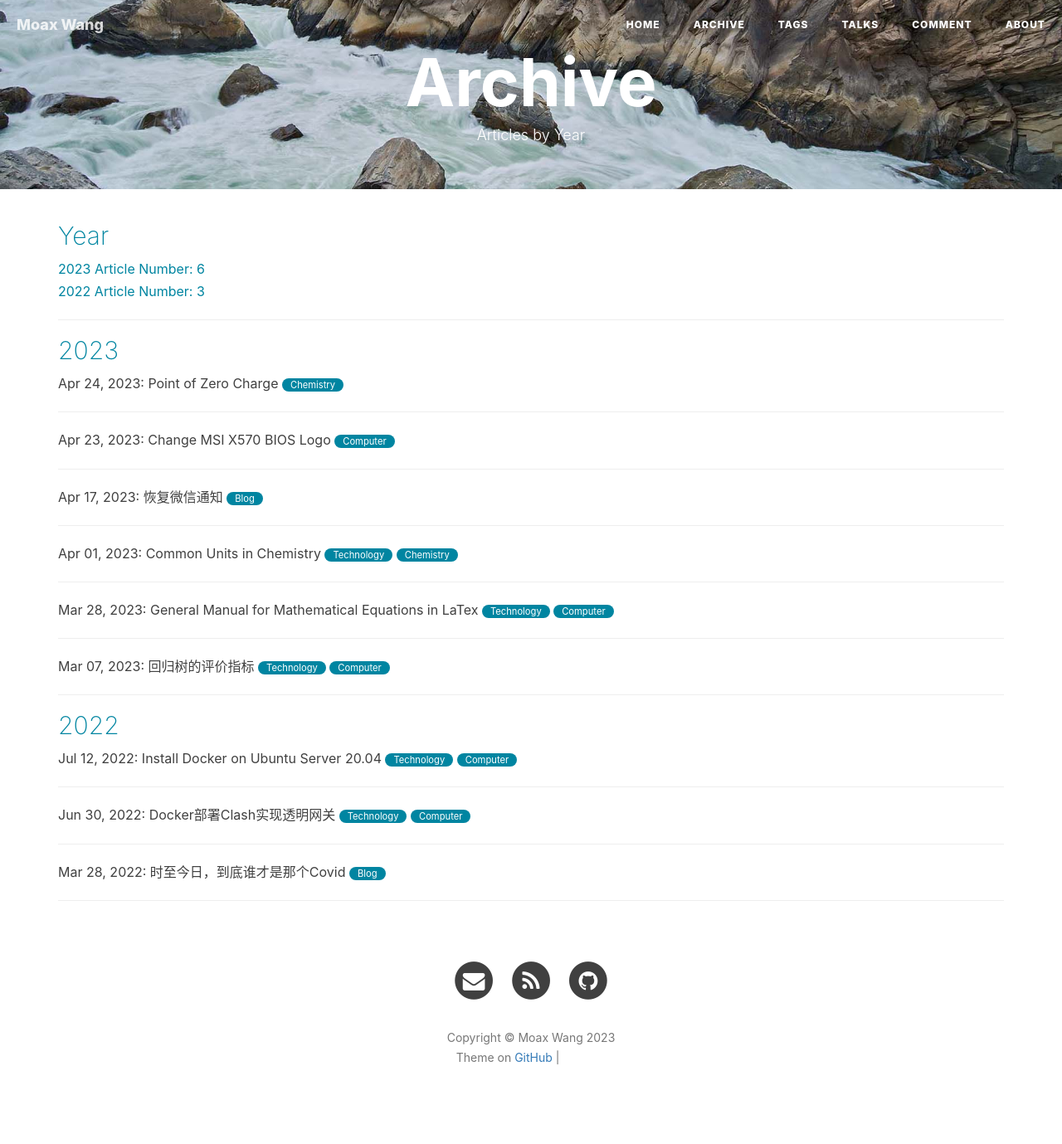
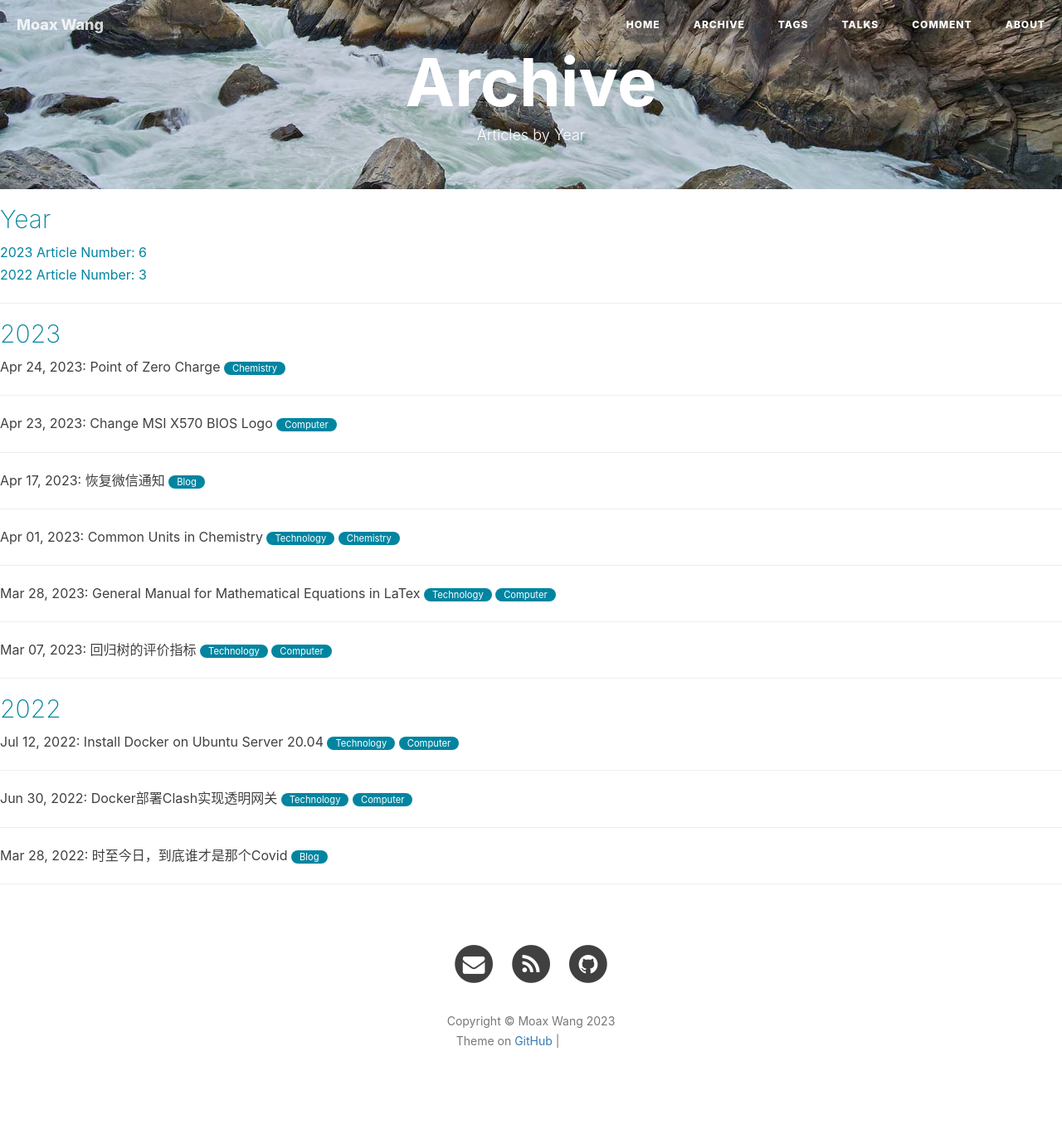
Before and after one commit to WinchellWang/winchellwang.github.io, a Jekyll site: the page built from 1archive.html, in a window 1280 px wide. Shown: the whole page at 83% size. Built offline with Jekyll 4.4.1, drawn with Linux system fonts in a browser that asks for light colours; nearby versions of some CDN libraries; comment, search, counter and statistics services are not loaded; grey boxes are pictures that could not be loaded.

Commit message:
Update 1archive.html

```diff
--- a/1archive.html
+++ b/1archive.html
@@ -46,7 +46,7 @@ permalink: /archive/
 
 </header>
 
-<div class="container">
+<div class="postlist-container">
 <ul style="list-style:none; padding:0" class="archive_meta">
 	<h2 style="color: #0085a1; font-weight: 200">Year</h2>
   {% assign counter = 0 %}
```
